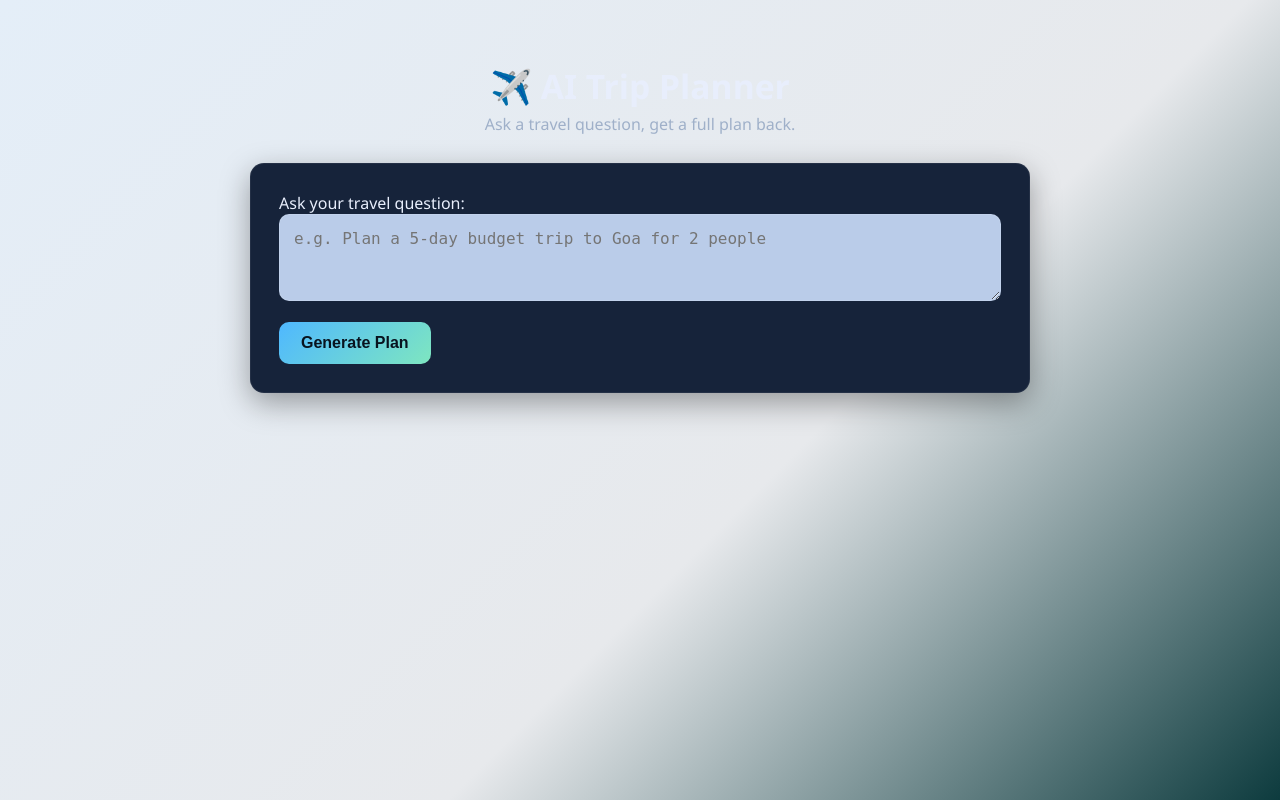
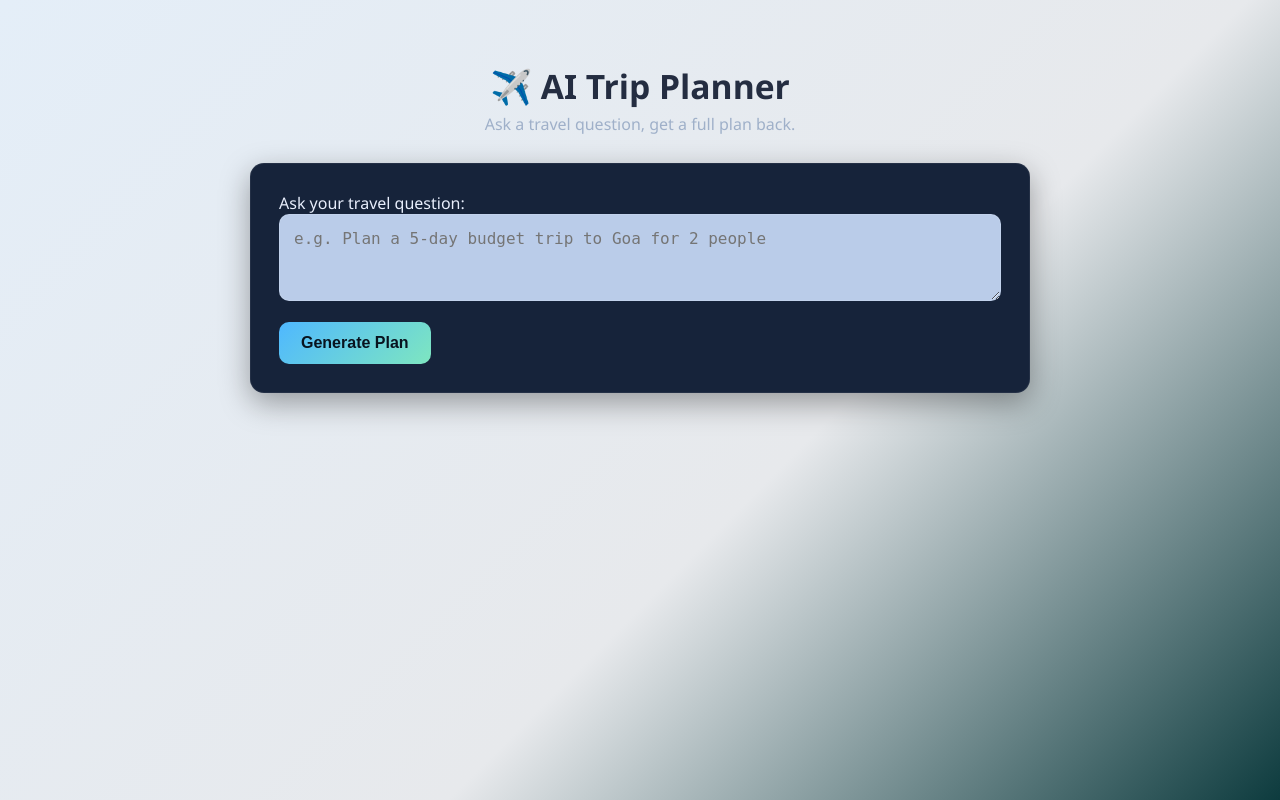
Before and after one commit to shahlahaskar3-cpu/LLM_Trip_planner, a Django app: page / in a window 1280 px wide. Run offline with Django 5.2, Linux system fonts and the light colour scheme; parts of the project's set-up code (start-up, migrations or seed data) failed here and were passed over; some libraries are stand-ins or nearby versions.

Commit message:
update .env file

```diff
--- a/Django_app/home/templates/home/home.html
+++ b/Django_app/home/templates/home/home.html
@@ -7,7 +7,7 @@
 <style>
   :root {
     --bg: #0f1724; --card: #16233a; --accent: #4fb8ff;
-    --accent-2: #7ee6c0; --text: #e8eefc; --muted: #9fb0c9;
+    --accent-2: #7ee6c0; --text: #242d41; --text-on-dark: #e8eefc; --muted: #9fb0c9;
   }
   * { box-sizing: border-box; }
   body {
@@ -21,6 +21,7 @@
   .card {
     background: var(--card); border-radius: 14px; padding: 28px;
     box-shadow: 0 10px 30px rgba(0,0,0,0.35); border: 1px solid rgba(255,255,255,0.06);
+    color: var(--text-on-dark);
   }
   textarea.trip-input {
     width: 100%; background: #bacce9; color: var(--text);
@@ -36,6 +37,7 @@
   .answer-box {
     margin-top: 28px; background: #267c96; border: 1px solid rgba(126,230,192,0.35);
     border-radius: 12px; padding: 20px 24px; line-height: 1.55;
+    color: var(--text-on-dark);
   }
   .answer-box h1, .answer-box h2, .answer-box h3 { color: var(--accent-2); }
   .answer-box table { border-collapse: collapse; width: 100%; }
--- a/Django_app/home/views.py
+++ b/Django_app/home/views.py
@@ -10,7 +10,6 @@ from AI_Trip_Planner.Agent.agentic_workflow import GraphBuilder
 from AI_Trip_Planner.utils.save_to_document import save_document
 
 from .forms import TripQueryForm
-
 
 def home(request):
     if request.method == "POST":
```
Also changed, not shown: requirements.txt (added, +10 -0 lines), Django_app/db.sqlite3.
